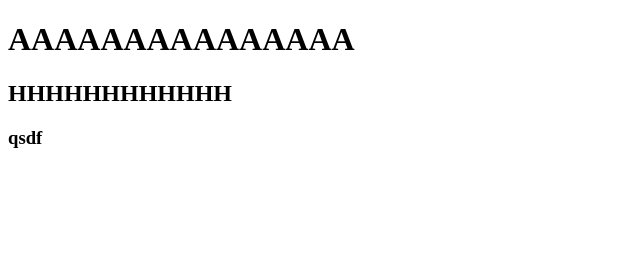
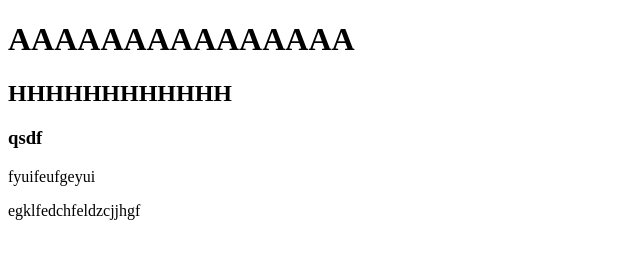
Before and after one commit to MEDJAJ/branchestesting, a plain HTML site: page index.html in a window 1280 px wide. Shown: the whole page, without its empty margins (0-640 px from the left). Drawn offline with Linux system fonts and the light colour scheme.

Commit message:
mohammede jajaa

```diff
--- a/index.html
+++ b/index.html
@@ -9,5 +9,7 @@
     <h1>AAAAAAAAAAAAAAA</h1>
     <h2>HHHHHHHHHHHH</h2>
     <h3>qsdf</h3>
+    <p>fyuifeufgeyui</p>
+    <p>egklfedchfeldzcjjhgf</p>
 </body>
 </html>
```
